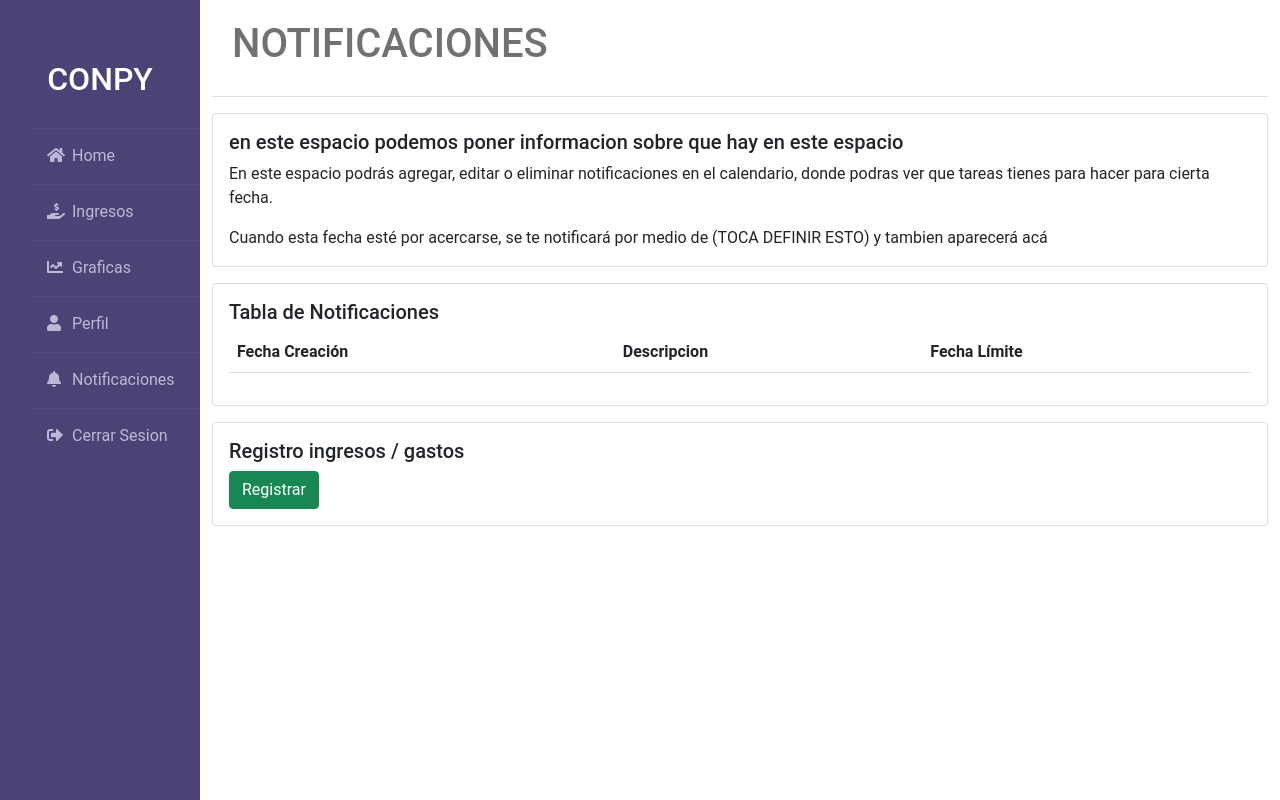
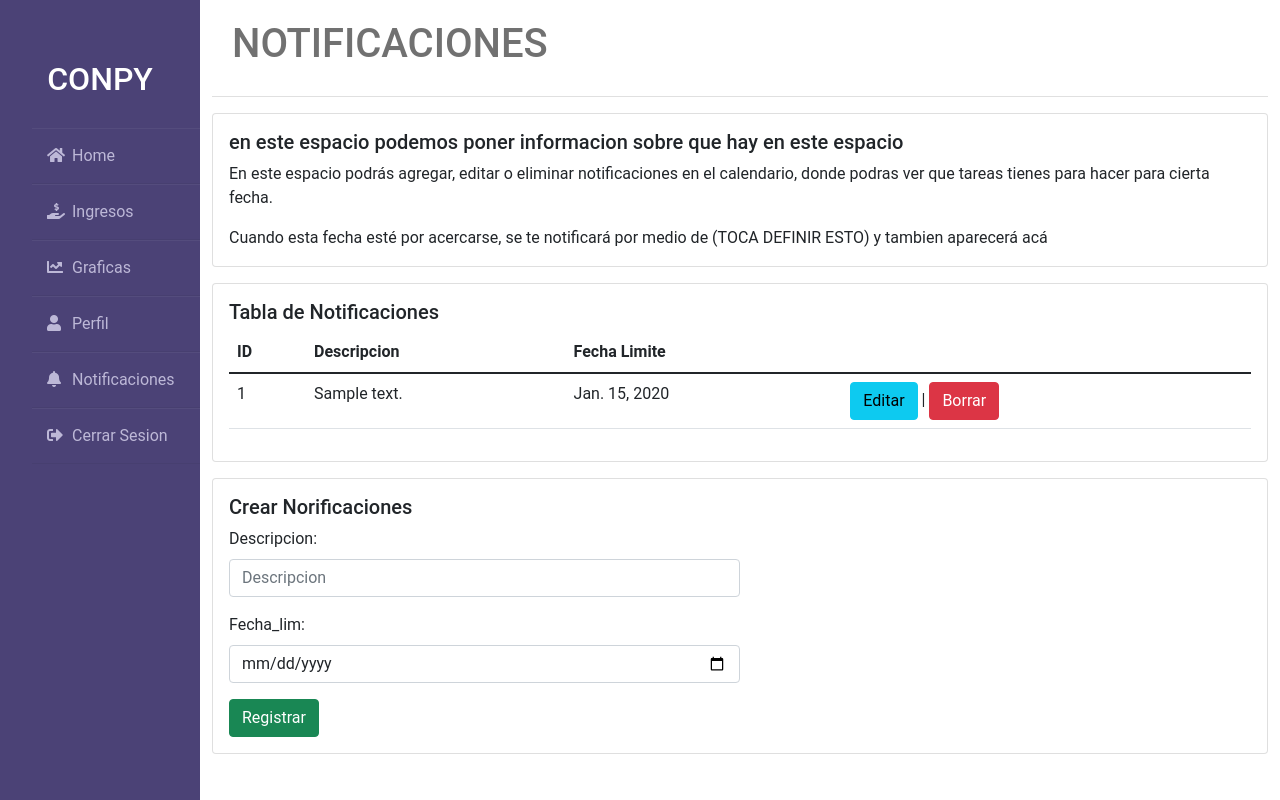
Before and after one commit to felipealvarezb/Conpy2.0, a Django app: page /notificaciones/ in a window 1280 px wide. Run offline with Django 4.2, Linux system fonts and the light colour scheme; a user stored in the database is signed in; tables that the repository leaves empty hold one stand-in row (values such as "Sample post"); lists and menus that the app fills with data are empty.

Commit message:
se agregaron funcionalidades a notificaciones, donde se puede agregar, y borrar notificaciones

```diff
--- a/Conpy/settings.py
+++ b/Conpy/settings.py
@@ -11,7 +11,7 @@ https://docs.djangoproject.com/en/4.0/ref/settings/
 """
 
 from pathlib import Path
-
+from django.core.mail import send_mail
 # Build paths inside the project like this: BASE_DIR / 'subdir'.
 BASE_DIR = Path(__file__).resolve().parent.parent
 
@@ -26,7 +26,8 @@ SECRET_KEY = 'django-insecure-5h*&0qmip6t*a8_0a%hi)m8*cz4r%_f%v&i7!&b5@$vm@j2j05
 DEBUG = True
 LOGOUT_REDIRECT_URL = "home"
 LOGIN_REDIRECT_URL = "home"
-ALLOWED_HOSTS = []
+ALLOWED_HOSTS = []#'CONPY.com','181.132.141.169','127.0.0.1'
+
 
 
 # Application definition
--- a/negocio/forms.py
+++ b/negocio/forms.py
@@ -1,8 +1,13 @@
 from dataclasses import fields
 from django import forms
-from .models import Dato
+from .models import Dato, Notificacion
 
 class DatoForm(forms.ModelForm):
     class Meta:
         model = Dato
         fields = '__all__'
+
+class NotificacionForm(forms.ModelForm):
+    class Meta:
+        model=Notificacion
+        fields='__all__'
--- a/negocio/models.py
+++ b/negocio/models.py
@@ -1,4 +1,5 @@
 
+from tabnanny import verbose
 from django.db import models
 
 class Dato(models.Model):
@@ -14,3 +15,15 @@ class Dato(models.Model):
     def __str__(self):
         fila = "Movimiento: " + self.movimiento +"-"+ "Descripcion: " + self.descripcion
         return fila
+
+class Notificacion(models.Model):
+    options=(
+        ('Notificacion','notificacion')
+    )
+    id = models.AutoField(primary_key=True)
+    descripcion = models.TextField(max_length=200,  verbose_name='Descripcion')
+    fecha_lim = models.DateField(verbose_name='Fecha_lim')
+
+    def __str__(self):
+        fila='Descripcion: '+self.descripcion + '-' + 'Fecha_Limite: '+ self.fecha_lim
+        return fila
--- a/negocio/templates/negocio/notificaciones.html
+++ b/negocio/templates/negocio/notificaciones.html
@@ -17,28 +17,49 @@
           <table class="table">
             <thead>
               <tr>
-                  <th>Fecha Creación</th>
+                <th>ID</th>
                 <th>Descripcion</th>
-                  <th>Fecha Límite</th>
+                <th>Fecha Limite</th>
               </tr>
             </thead>
+            <tbody>
+            {% for dato in datos %}
+              <tr>
+                <td>{{ dato.id }}</td>
+                <td>{{ dato.descripcion }}</td>
+                <td>{{ dato.fecha_lim }}</td>
+                <td> <a href="{% url 'editar'%}" class="btn btn-info" role="button">Editar</a> |
+                  <a href="{% url 'eliminar_noti' dato.id %}" class="btn btn-danger" role="button">Borrar</a> </td>
+              </tr>
+              {% endfor %}
+          </tbody>
           </table>
       </div>
     </div>
     <div class="card mt-3">
         <div class="card-body">
-            <h5 class="card-title">Registro ingresos / gastos</h5>
+            <h5 class="card-title">Crear Norificaciones</h5>
             <form action="" method="POST">
               {% csrf_token %}
+
               {% for campo in formulario %}
               <div class="mb-3 col-6">
                 <label for="" class="form-label">{{ campo.label }}: </label>
+                {% if campo.field.widget.input_type  != "text" %}
                 <input
                 type="{{ campo.field.widget.input_type  }}"
                 name="{{ campo.name }}"
                 id=""
                 placeholder="{{ campo.label }}"
                 class="form-control" />
+                {% else %}
+                <input
+                type="date"
+                name="{{ campo.name }}"
+                id=""
+                placeholder="{{ campo.label }}"
+                class="form-control" />
+                {% endif %}
               </div>
               <div class="col-12 help-text">{{ campo.errors }}</div>
               {% endfor %}
--- a/negocio/urls.py
+++ b/negocio/urls.py
@@ -11,5 +11,6 @@ urlpatterns = [
     path('eliminar/<int:id>', nviews.eliminar, name="eliminar"),
     path('ingresos/editar/<int:id>', nviews.editar, name="editar"),
     path('perfil/',nviews.perfil,name='perfil'),
-    path('notificaciones/',nviews.notificaciones,name='notificaciones',)
+    path('notificaciones/',nviews.notificaciones,name='notificaciones',),
+    path('eliminar_noti/<int:id>',nviews.eliminar_noti,name=('eliminar_noti'))
 ]
--- a/negocio/views.py
+++ b/negocio/views.py
@@ -1,7 +1,8 @@
 from django.shortcuts import render, redirect
 from django.contrib.auth.decorators import login_required
-from .models import Dato
-from .forms import DatoForm
+from .models import Dato, Notificacion
+from django.core.mail import send_mail
+from .forms import DatoForm, NotificacionForm
 
 @login_required(login_url="/login/")
 def home(request):
@@ -9,7 +10,11 @@ def home(request):
 
 @login_required(login_url="/login/")
 def notificaciones(request):
-    return render(request,'negocio/notificaciones.html')
+    datos=Notificacion.objects.all()
+    formulario = NotificacionForm(request.POST or None)
+    if formulario.is_valid():
+        formulario.save()
+    return render(request,'negocio/notificaciones.html',{'datos':datos,'formulario':formulario})
 
 @login_required(login_url="/login/")
 def perfil(request):
@@ -18,6 +23,7 @@ def perfil(request):
 @login_required(login_url="/login/")
 def ingresos(request):
     datos = Dato.objects.all()
+    print(datos)
     formulario = DatoForm(request.POST or None)
 
     if formulario.is_valid():
@@ -26,6 +32,7 @@ def ingresos(request):
 
 @login_required(login_url="/login/")
 def editar(request):
+    #send_mail("este es el subjet",'este es el mensjaeeeee','jjsanchezc@eafit.edu.co',['jjsanchez1@hotmail.com'])
     return render(request, "negocio/crud/editar.html")
 
 @login_required(login_url="/login/")
@@ -33,3 +40,9 @@ def eliminar(request, id):
     datos = Dato.objects.get(id=id)
     datos.delete()
     return redirect('ingresos')
+
+@login_required(login_url="/login/")
+def eliminar_noti(request,id):
+    datos=Notificacion.objects.get(id=id)
+    datos.delete()
+    return redirect('notificaciones')
```
Also changed, not shown: db.sqlite3, negocio/migrations/0007_notificacion.py (added). Lines whose indentation alone changed are shown as unchanged.
